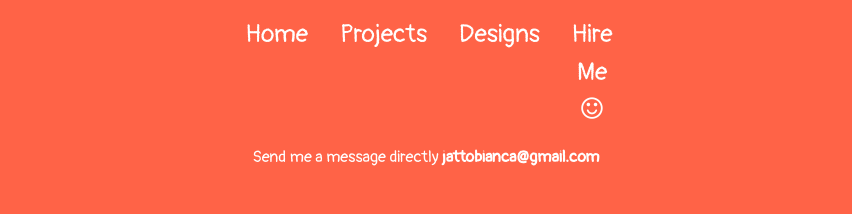
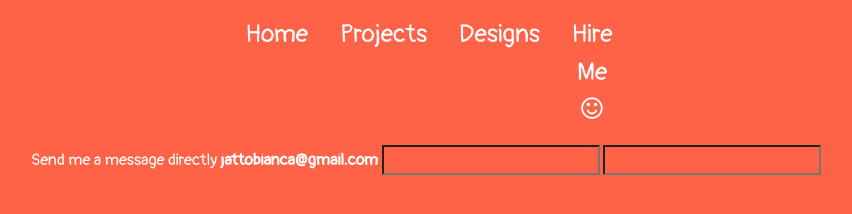
Before and after one commit to jattobianca/hireme, a website: page index.html in a window 1280 px wide. Shown: the whole page, without its empty margins (214-1066 px from the left). Drawn offline with nearby package versions, Linux system fonts and the light colour scheme.

Commit message:
1 file modified

```diff
--- a/index.html
+++ b/index.html
@@ -60,6 +60,9 @@
 	 </header>
    <form>
      <p> Send me a message directly <strong>jattobianca@gmail.com</strong>
+     <input>
+     <input>
+
   </form>
  </body>
 </html>
```
